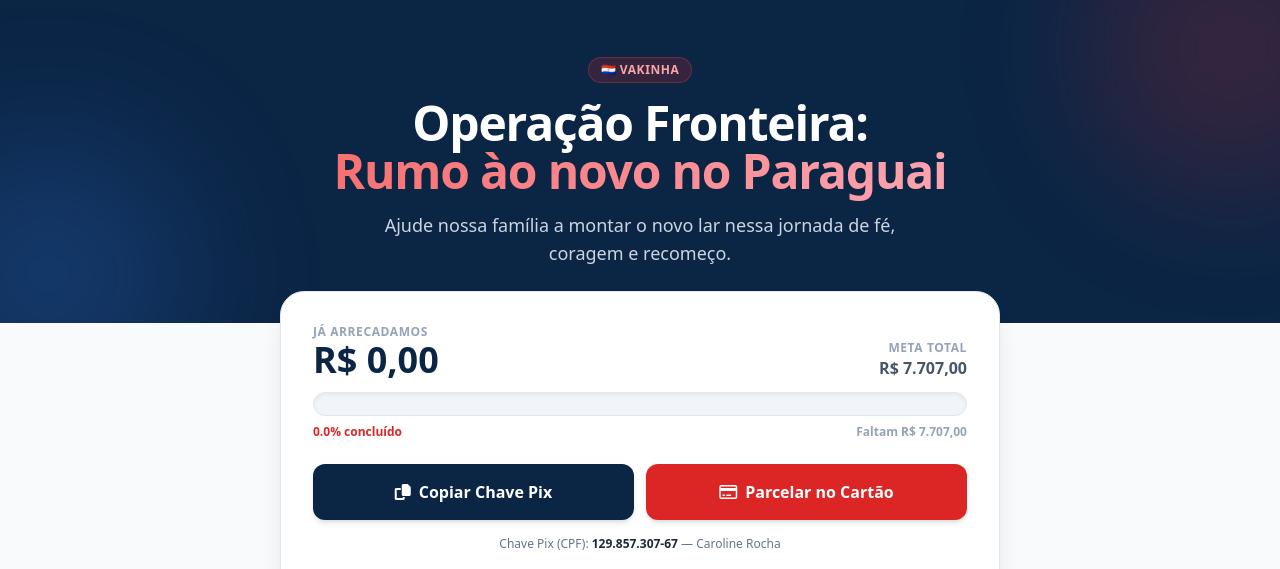
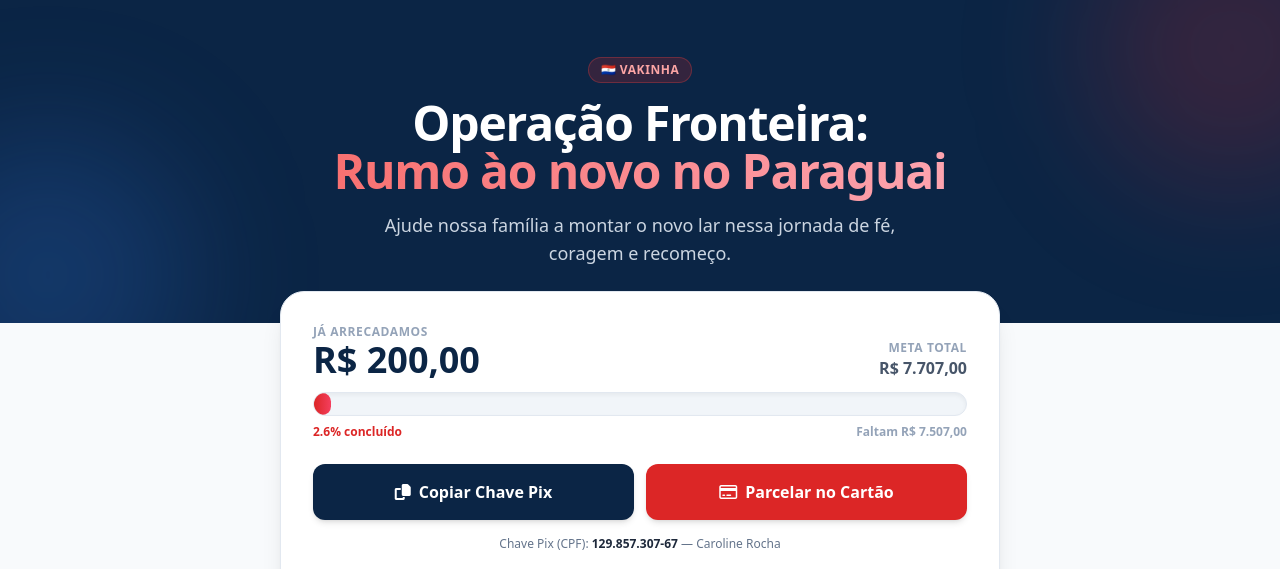
Before and after one commit to TRCarolRocha/operacao-fronteira, a plain HTML site: page index.html in a window 1280 px wide. Shown: the top 569 px of the page. Drawn offline with nearby package versions, Linux system fonts and the light colour scheme.

Commit message:
Update index.html

```diff
--- a/index.html
+++ b/index.html
@@ -123,7 +123,7 @@
         // ==========================================================
         const CONFIG = {
             META: 7707.00,           // Soma total dos itens da lista
-            ARRECADADO: 0.00,        // <--- ATUALIZE ESTE VALOR A CADA DOAÇÃO
+            ARRECADADO: 200.00,        // <--- ATUALIZE ESTE VALOR A CADA DOAÇÃO
             CHAVE_PIX: "12985730767",
             CHAVE_PIX_FORMATADA: "129.857.307-67",
             NOME_PIX: "Caroline Rocha",
```
